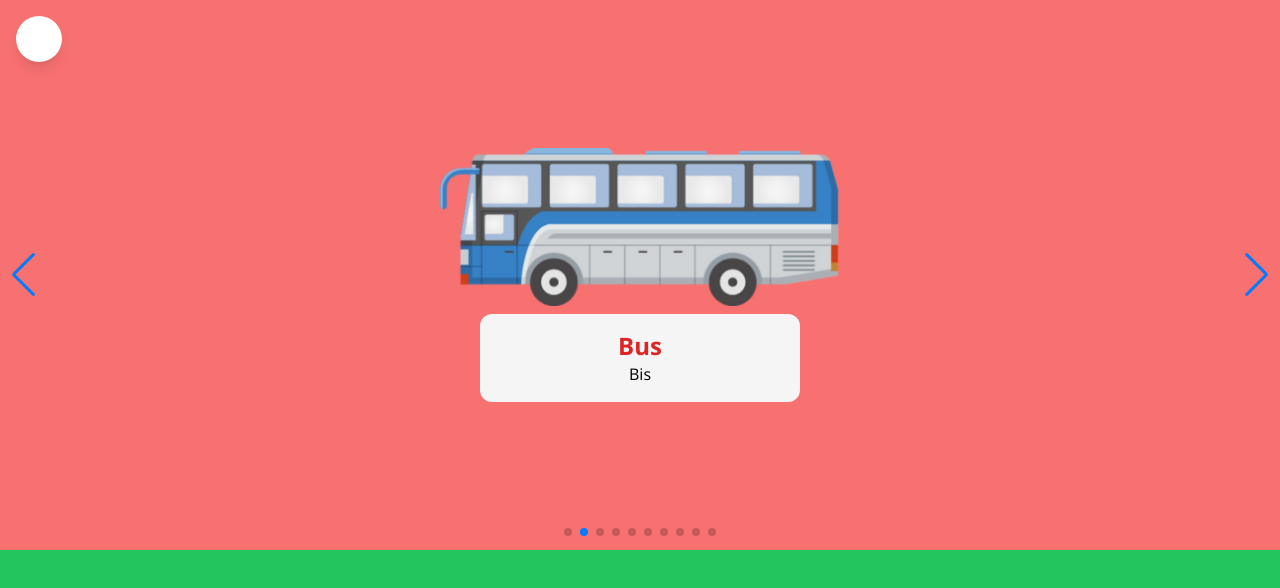
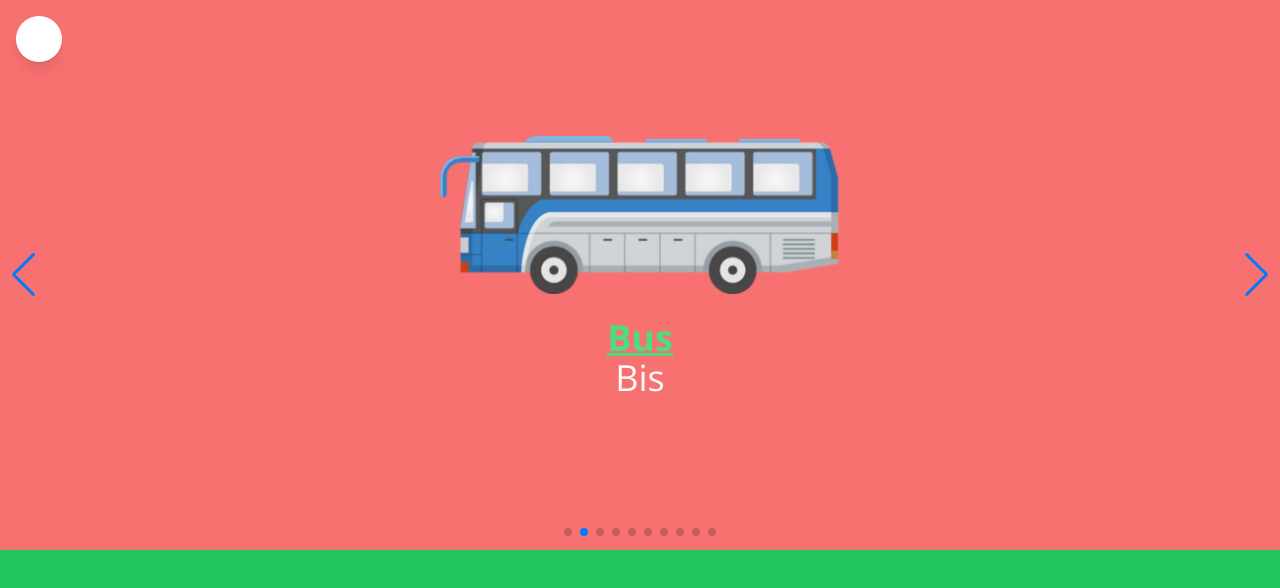
Before and after one commit to agisnarevaldo/belajar-bahasa-inggris-next, a Next.js app: page /belajar in a window 1280 px wide. Shown: the top 588 px of the page. Built offline with nearby package versions, Linux system fonts and the light colour scheme; some icons are missing.

Commit message:
style: update slideshow text styles and remove background color

```diff
--- a/src/components/slideShow.tsx
+++ b/src/components/slideShow.tsx
@@ -83,9 +83,9 @@ const Slideshow: React.FC<SlideshowProps> = ({ slides }) => {
                             height={500}
                             className="mx-auto"
                         />
-                        <div className="bg-neutral-100 p-4 w-1/4 text-center rounded-xl">
-                            <h3 className="text-2xl font-bold text-red-600">{slide.englishText}</h3>
-                            <p className="text-black">{slide.indonesiaText}</p>
+                        <div className="p-4 w-1/4 text-center rounded-xl">
+                            <h3 className="text-4xl font-bold text-green-400 underline">{slide.englishText}</h3>
+                            <p className="text-neutral-50 text-4xl">{slide.indonesiaText}</p>
                         </div>
                     </div>
                 </SwiperSlide>
```
